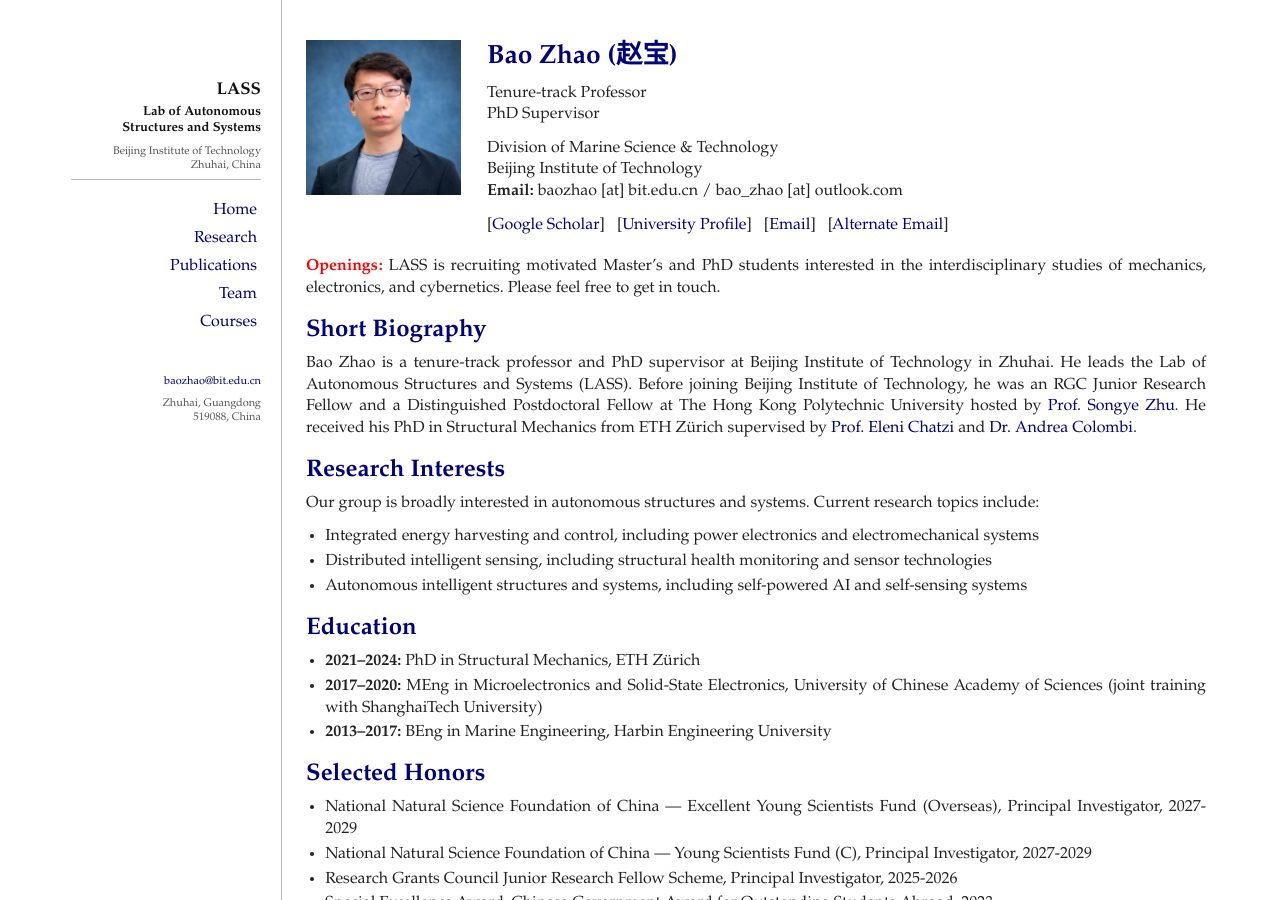
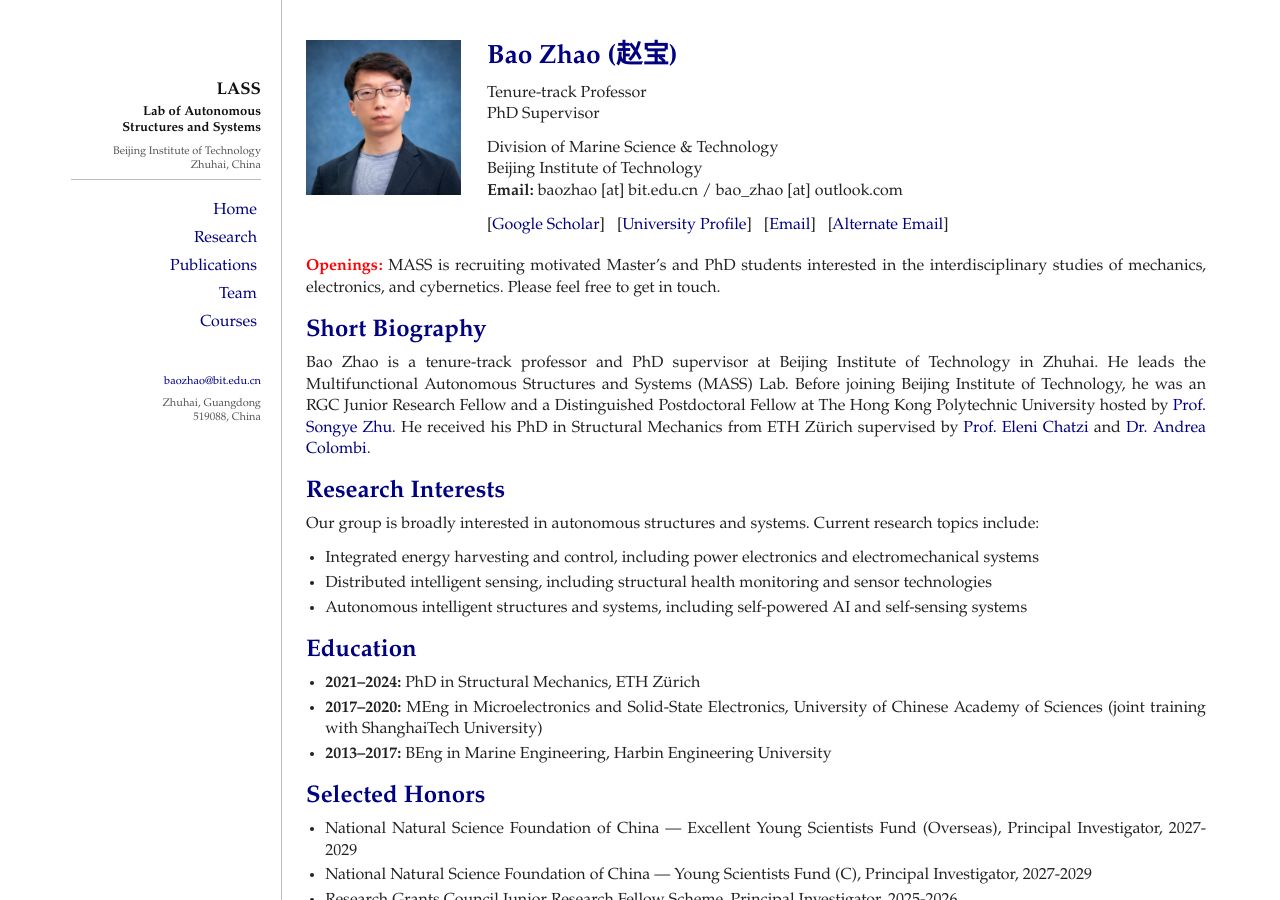
Before and after one commit to bao-zhao/bao-zhao.github.io, a Jekyll site: the page built from index.md, in a window 1280 px wide and 900 px high. Built offline with Jekyll 4.4.1, drawn with Linux system fonts in a browser that asks for light colours.

Commit message:
05092026

```diff
--- a/index.md
+++ b/index.md
@@ -2,7 +2,7 @@
 layout: default
 title: Home
 nav: home
-description: Lab of Autonomous Structures and Systems, led by Professor Bao Zhao at Beijing Institute of Technology, Zhuhai.
+description: Multifunctional Autonomous Structures and Systems Lab, led by Professor Bao Zhao at Beijing Institute of Technology, Zhuhai.
 permalink: /
 ---
 
@@ -22,11 +22,11 @@ Beijing Institute of Technology
 </div>
 </div>
 
-**<span style="color: red;">Openings:</span>** LASS is recruiting motivated Master's and PhD students interested in the interdisciplinary studies of mechanics, electronics, and cybernetics. Please feel free to get in touch.
+**<span style="color: red;">Openings:</span>** MASS is recruiting motivated Master's and PhD students interested in the interdisciplinary studies of mechanics, electronics, and cybernetics. Please feel free to get in touch.
 
 ## Short Biography
 
-Bao Zhao is a tenure-track professor and PhD supervisor at Beijing Institute of Technology in Zhuhai. He leads the Lab of Autonomous Structures and Systems (LASS).  Before joining Beijing Institute of Technology, he was an RGC Junior Research Fellow and a Distinguished Postdoctoral Fellow at The Hong Kong Polytechnic University hosted by [Prof. Songye Zhu](https://www.zhusongye.com/). He received his PhD in Structural Mechanics from ETH Zürich supervised by [Prof. Eleni Chatzi](https://chatzi.ibk.ethz.ch/) and [Dr. Andrea Colombi](https://www.zhaw.ch/en/about-us/person/colo).
+Bao Zhao is a tenure-track professor and PhD supervisor at Beijing Institute of Technology in Zhuhai. He leads the Multifunctional Autonomous Structures and Systems (MASS) Lab.  Before joining Beijing Institute of Technology, he was an RGC Junior Research Fellow and a Distinguished Postdoctoral Fellow at The Hong Kong Polytechnic University hosted by [Prof. Songye Zhu](https://www.zhusongye.com/). He received his PhD in Structural Mechanics from ETH Zürich supervised by [Prof. Eleni Chatzi](https://chatzi.ibk.ethz.ch/) and [Dr. Andrea Colombi](https://www.zhaw.ch/en/about-us/person/colo).
 
 ## Research Interests
 
```
Also changed, not shown: research.md (+1 -1 lines).
